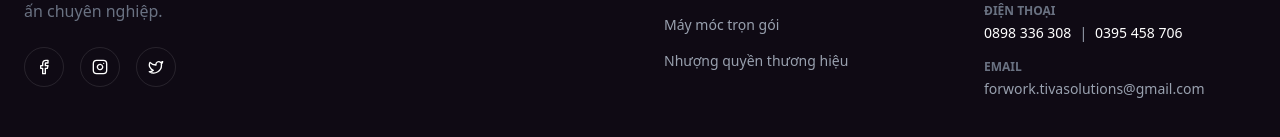
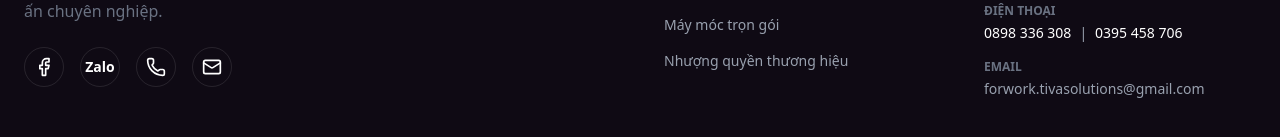
Before and after one commit to Techsolutions2024/photobooth-web, a Next.js app: page / in a window 1280 px wide. Shown: the part 3583-3720 px from the top of the page. Built offline with nearby package versions, Linux system fonts and the light colour scheme.

Commit message:
feat: Add Footer component to the React frontend, including navigation, social links, and contact information.

```diff
--- a/components/Footer.tsx
+++ b/components/Footer.tsx
@@ -1,5 +1,5 @@
 import Link from 'next/link';
-import { Camera, Facebook, Instagram, Twitter } from 'lucide-react';
+import { Camera, Facebook, Phone, Mail } from 'lucide-react';
 
 export default function Footer() {
     return (
@@ -16,11 +16,18 @@ export default function Footer() {
                         Giải pháp phần mềm photobooth hàng đầu Việt Nam, hỗ trợ công nghệ AI và in ấn chuyên nghiệp.
                     </p>
                     <div className="flex gap-4">
-                        {[Facebook, Instagram, Twitter].map((Icon, i) => (
-                            <Link key={i} href="#" className="size-10 rounded-full border border-white/10 flex items-center justify-center hover:bg-white/5 hover:border-primary/50 hover:text-primary transition-all">
-                                <Icon className="size-4" />
-                            </Link>
-                        ))}
+                        <a href="https://www.facebook.com/tiva.hoang" target="_blank" rel="noopener noreferrer" className="size-10 rounded-full border border-white/10 flex items-center justify-center hover:bg-white/5 hover:border-primary/50 hover:text-primary transition-all">
+                            <Facebook className="size-5" />
+                        </a>
+                        <a href="https://zalo.me/0898336308" target="_blank" rel="noopener noreferrer" className="size-10 rounded-full border border-white/10 flex items-center justify-center hover:bg-white/5 hover:border-primary/50 hover:text-primary transition-all font-bold text-sm">
+                            Zalo
+                        </a>
+                        <a href="tel:0898336308" className="size-10 rounded-full border border-white/10 flex items-center justify-center hover:bg-white/5 hover:border-primary/50 hover:text-primary transition-all">
+                            <Phone className="size-5" />
+                        </a>
+                        <a href="mailto:forwork.tivasolutions@gmail.com" className="size-10 rounded-full border border-white/10 flex items-center justify-center hover:bg-white/5 hover:border-primary/50 hover:text-primary transition-all">
+                            <Mail className="size-5" />
+                        </a>
                     </div>
                 </div>
 
```
